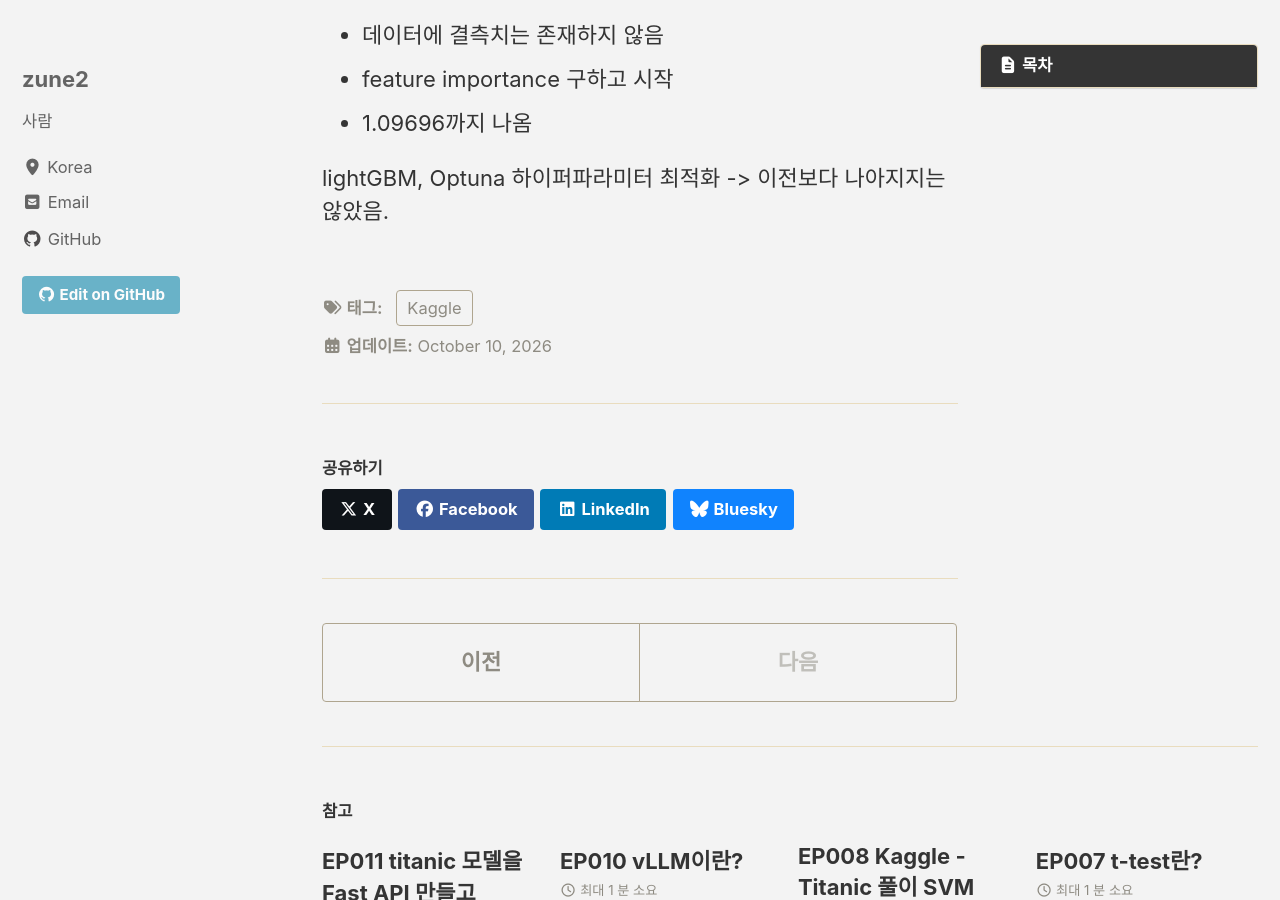
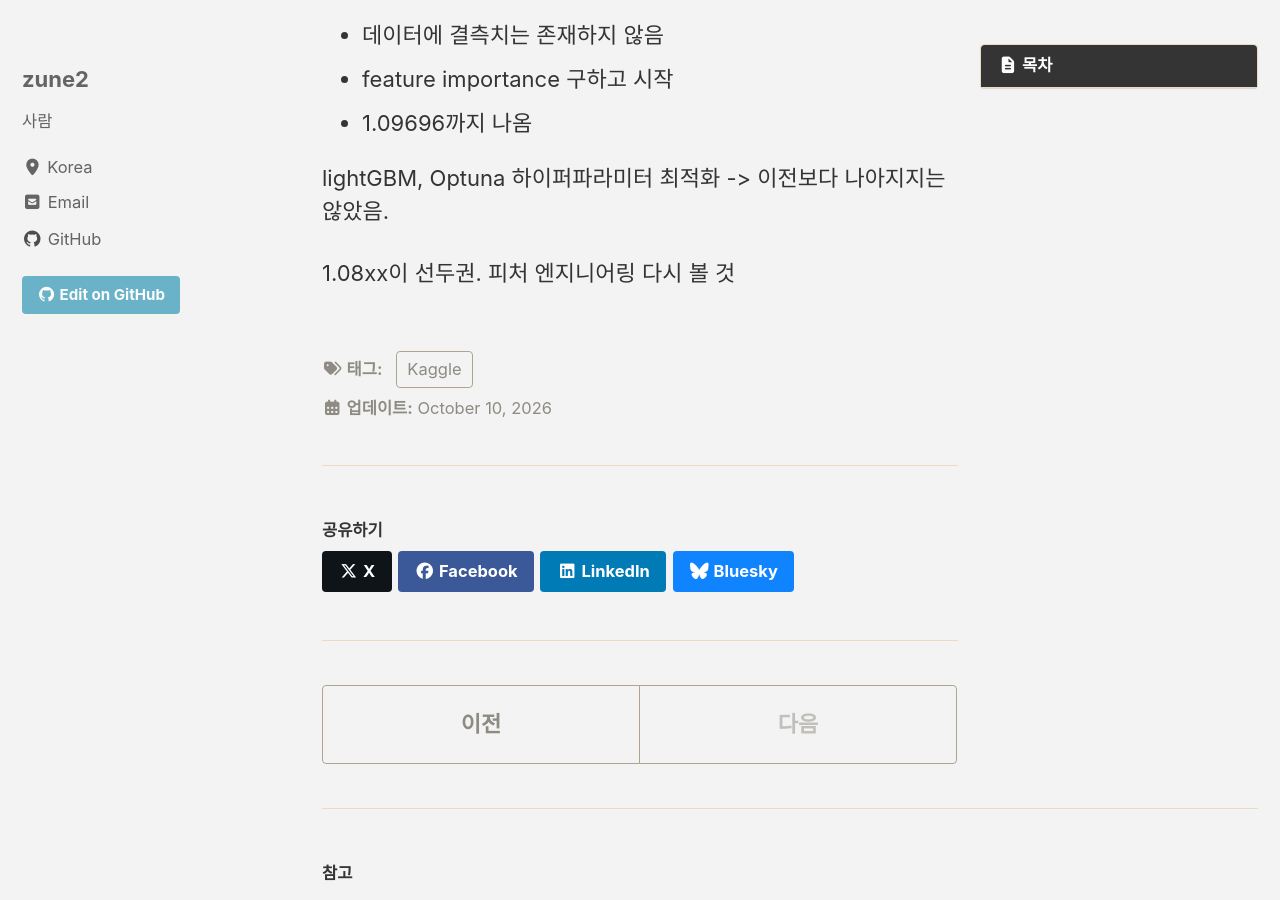
Before and after one commit to zune2/zune2.github.io, a Jekyll site: the page built from _posts/2026-10-10-EP012-Tabular-Playground-May-2021.md, in a window 1280 px wide and 900 px high, scrolled down 581 px. Built offline with Jekyll 4.4.1, drawn with Linux system fonts in a browser that asks for light colours; cached includes are drawn as plain includes.

Commit message:
Update 2026-10-10-EP012-Tabular-Playground-May-2021.md

```diff
--- a/_posts/2026-10-10-EP012-Tabular-Playground-May-2021.md
+++ b/_posts/2026-10-10-EP012-Tabular-Playground-May-2021.md
@@ -26,3 +26,5 @@ description: desc가 여기에
 - 1.09696까지 나옴
 
 lightGBM, Optuna 하이퍼파라미터 최적화 -> 이전보다 나아지지는 않았음.
+
+1.08xx이 선두권. 피처 엔지니어링 다시 볼 것
```
